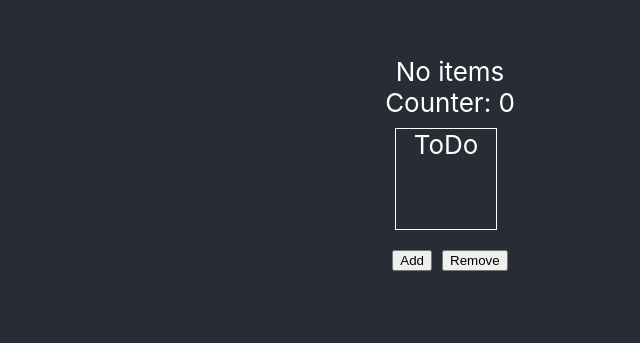
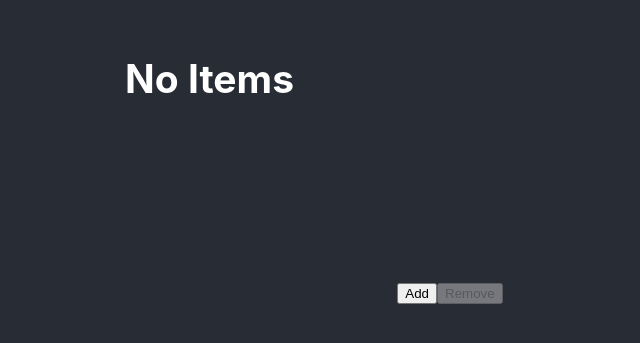
Before and after one commit to flashcv77/to-do-list, a React (Create React App) app: page / in a window 1280 px wide. Shown: the part 237-580 px from the top of the page, without its empty margins (190-830 px from the left). Built offline with nearby package versions, Linux system fonts and the light colour scheme.

Commit message:
logic working

```diff
--- a/src/components/ToDo/ToDo.css
+++ b/src/components/ToDo/ToDo.css
@@ -1,7 +1,8 @@
 .task {
-    height: 100px;
-    width: 100px;
-    border: 1px solid #fff;
-    margin: 10px;
-    text-align: center;
+  height: 100px;
+  width: 100px;
+  border: 1px solid #fff;
+  margin: 10px;
+  text-align: center;
+  line-height: 100px;
 }
--- a/src/components/ToDo/ToDo.js
+++ b/src/components/ToDo/ToDo.js
@@ -11,7 +11,7 @@ class ToDo extends React.Component {
 
     render() {
         return (
-            <div class="task">ToDo</div >
+            <div className="task">ToDo</div >
         )
     }
 
--- /dev/null
+++ b/src/components/ToDoList/ToDoList.css
@@ -0,0 +1,11 @@
+.taskContainer {
+  width: 650px;
+  height: 250px;
+  display: flex;
+  flex-wrap: wrap;
+  justify-content: flex-start;
+}
+
+/* h2 {
+  align-self: center;
+} */
--- a/src/components/ToDoList/ToDoList.js
+++ b/src/components/ToDoList/ToDoList.js
@@ -1,28 +1,40 @@
 import React from "react";
 import ToDo from "../ToDo"
+import './ToDoList.css';
 
 class ToDoList extends React.Component {
-    state = { counter: 0 };
 
+    state = {
+        tasks: []
+    };
 
-    handleAddTask = (event) => {
-        this.setState(({ counter }) => ({ counter: counter + 1 }))
-    }
-    handleRemoveTask = (event) => {
-        this.setState(({ counter }) => ({ counter: counter - 1 }))
+    addTask = (task) => {
+        let arr = this.state.tasks;
+        arr.push(task);
+        this.setState({ tasks: arr });
+    };
+
+    removeTask = () => {
+        let arr = this.state.tasks;
+        arr.pop();
+        this.setState({ tasks: arr });
     }
 
     render() {
-        const { counter } = this.state;
+        let tasksCount = this.state.tasks.length;
         return (
             <div className="field">
-                No items
-                <div>Counter: {counter}</div>
-                <ToDo />
-                <div>
-                    <button onClick={this.handleAddTask}>Add</button>
-                    <button style={{ marginLeft: "10px" }} onClick={this.handleRemoveTask}>Remove</button>
+                <div className="taskContainer">
+                    {tasksCount < 1 && <h2>No Items</h2>}
+                    {this.state.tasks.map(() => {
+                        return <div className="task">ToDo</div >
+                    })}
+                    {/* {this.state.tasks.map(() => <ToDo />)} */}
                 </div>
+                <button disabled={tasksCount > 9} onClick={this.addTask}>Add</button>
+                <button disabled={tasksCount < 1} onClick={this.removeTask}>Remove</button>
+
+
             </div >
         )
     }
```
